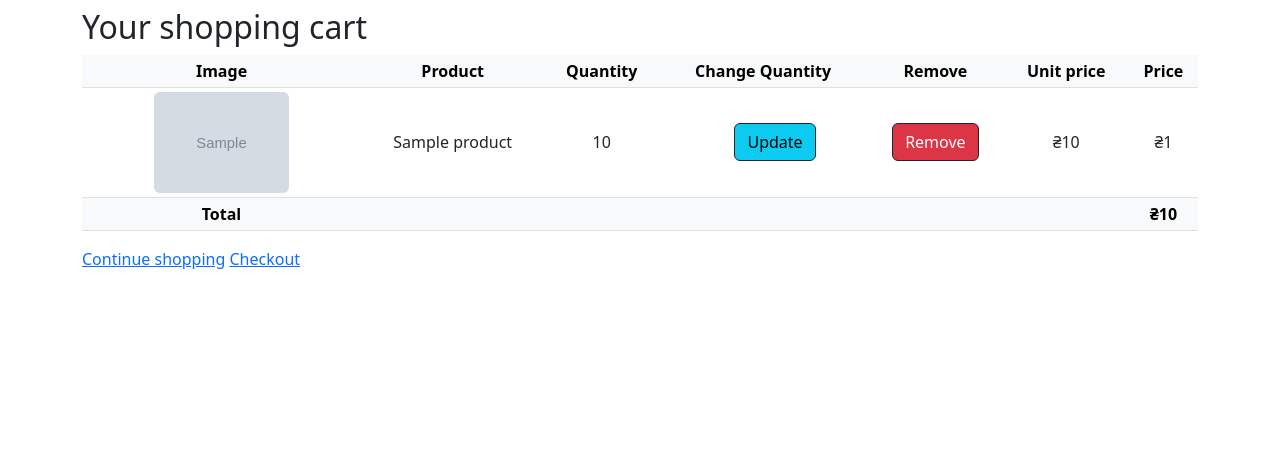
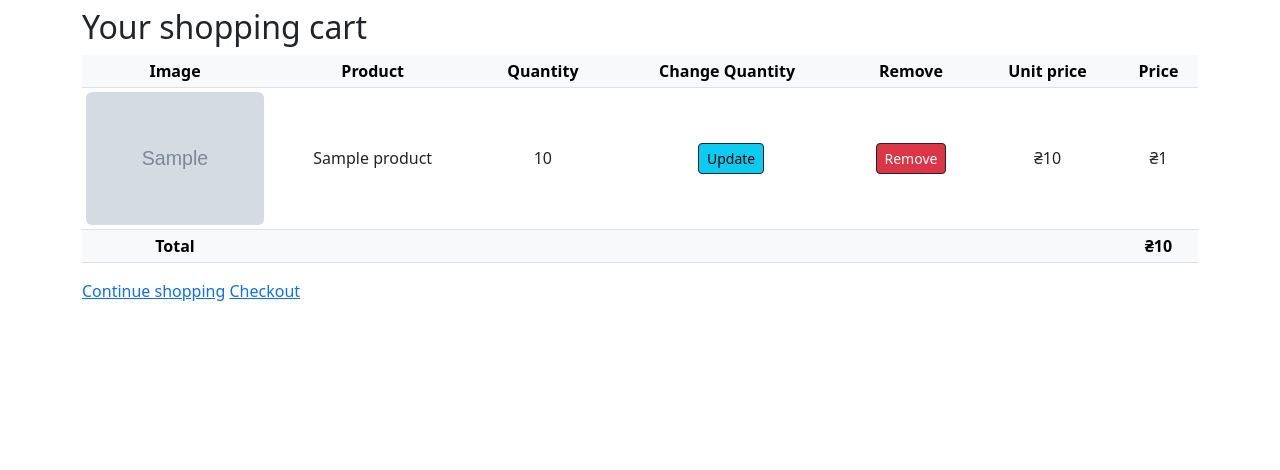
Before and after one commit to i5ilya/DjangoProject, a Django app: template demoshop/templates/cart/cart_detail.html in a window 1280 px wide. Shown: the part 177-647 px from the top of the page. Run offline with Django 4.2, Linux system fonts and the light colour scheme; the template is opened without the code that fills it: most values are stand-ins (such as "Sample title", 1, 10 or a date in 2020); grey boxes marked "Sample" are stand-in pictures; some libraries are stand-ins or nearby versions.

Commit message:
bootstrap tuning

```diff
--- a/demoshop/templates/cart/cart_detail.html
+++ b/demoshop/templates/cart/cart_detail.html
@@ -28,9 +28,9 @@
         {% for item in cart %}
             {% with product=item.product %}
                 <tr class="text-center align-middle">
-                    <td class="w-25">
+                    <td class="col-md-2">
                         <a href="{{ product.get_absolute_url }}">
-                            <img class="rounded thumbnail img-responsive mx-auto d-block" src="{{ product.image_url | default_if_none:'#' }}" alt="no image" width="50%" height="50%"/>
+                            <img class="rounded img-responsive mx-auto d-block" src="{{ product.image_url | default_if_none:'#' }}" alt="no image" width="100%" height="100%"/>
                         </a>
                     </td>
                     <td>{{ product.name }}</td>
@@ -39,21 +39,19 @@
                         <form action="{% url 'cart:cart_add' product.id %}" method="post">
                             <div class="container">
                                 <div class="row justify-content-center">
-                                    <div class="col col-auto align-self-center">
+                                    <div class="col p-1 col-auto align-self-center">
                                         {{ item.update_quantity_form.quantity }}
+                                        {{ item.update_quantity_form.update }}
                                     </div>
-
-                                        {{ item.update_quantity_form.update }}
-
+                                    <div class="col p-1 col-auto align-self-center">
+                                        <input type="submit" value="Update" class="btn btn-info btn-sm border border-dark"/>
                                         {% csrf_token %}
-                               <div class="col col-auto align-self-center">
-                           <input type="submit" value="Update" class="btn btn-info border border-dark"/>
                                     </div>
                                 </div>
                             </div>
+                        </form>
                     </td>
-
-                    <td><a class="btn btn-danger border border-dark" href="{% url "cart:cart_remove" product.id %}">Remove</a></td>
+                    <td><a class="btn btn-danger btn-sm border border-dark" href="{% url "cart:cart_remove" product.id %}">Remove</a></td>
                     <td class="num">₴{{ item.price }}</td>
                     <td class="num">₴{{ item.total_price }}</td>
                 </tr>
```
Also changed, not shown: demoshop/db.sqlite3. Lines whose indentation alone changed are shown as unchanged.
